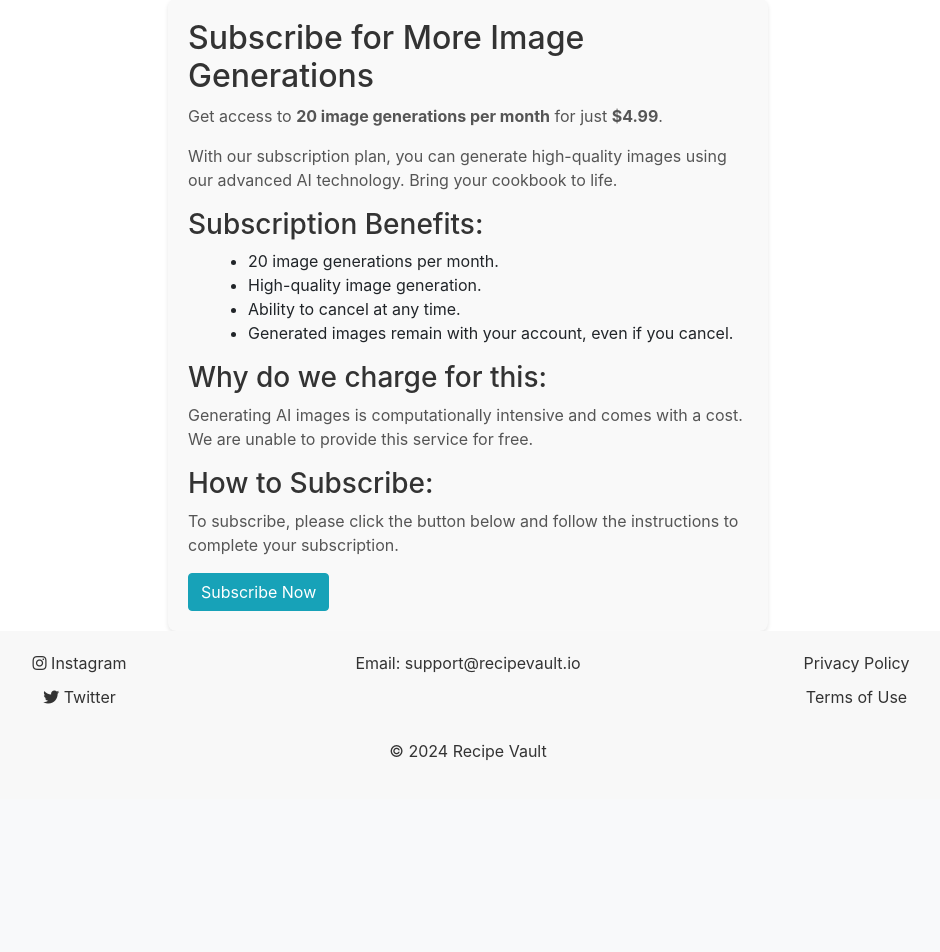
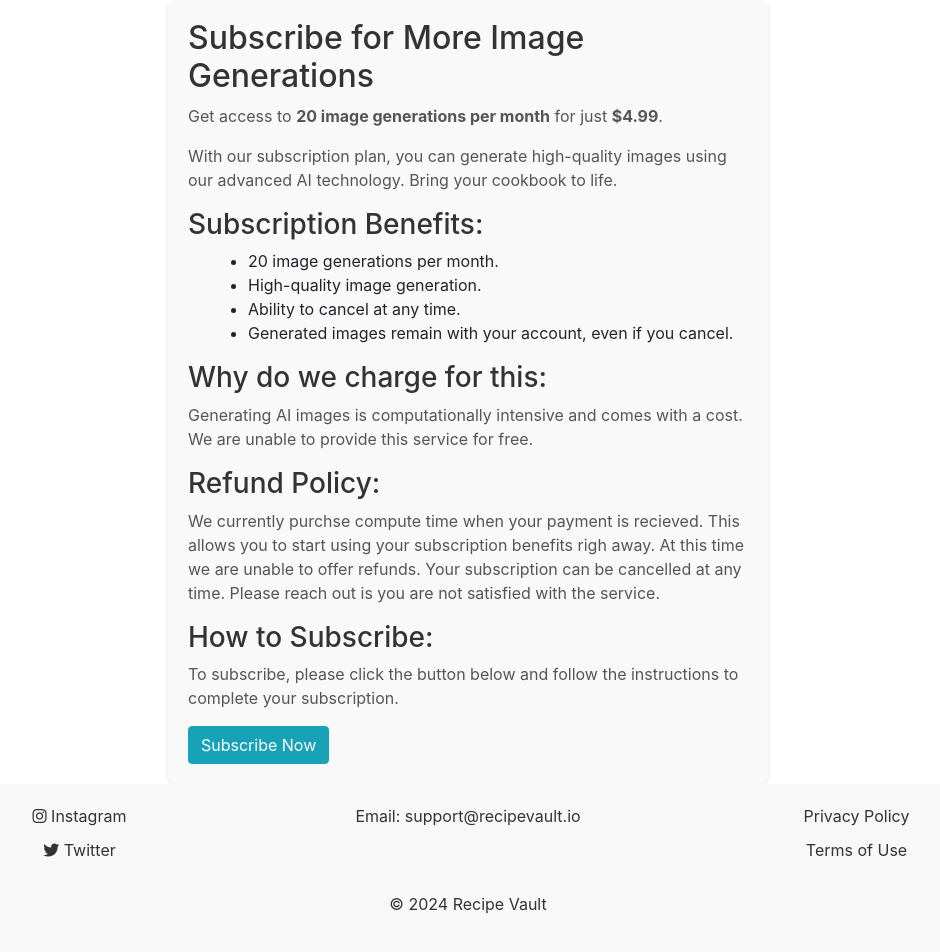
Before and after one commit to mchughbrian/RecipeProject, a Django app: template templates/registration/subscription_page.html in a window 1280 px wide. Shown: the part 57-1009 px from the top of the page, without its empty margins (172-1112 px from the left). Before the commit the page ends 818 px from the top, so only its background shows below. Run offline with Django 4.2, Linux system fonts and the light colour scheme; the template is opened without the code that fills it, so the values that code supplies are empty; some libraries are stand-ins or nearby versions.

Commit message:
Include refund policy

```diff
--- a/templates/registration/subscription_page.html
+++ b/templates/registration/subscription_page.html
@@ -22,7 +22,10 @@
             <p>Generating AI images is computationally intensive and comes with a cost. We are unable to provide this service for free.</p>
         </div>
 
-<!-- ... existing content ... -->
+        <div class="refund-policy">
+            <h3>Refund Policy:</h3>
+            <p>We currently purchse compute time when your payment is recieved. This allows you to start using your subscription benefits righ away. At this time we are unable to offer refunds. Your subscription can be cancelled at any time. Please reach out is you are not satisfied with the service.</p>
+        </div>
 
         <div class="how-to-subscribe">
             <h3>How to Subscribe:</h3>
```
